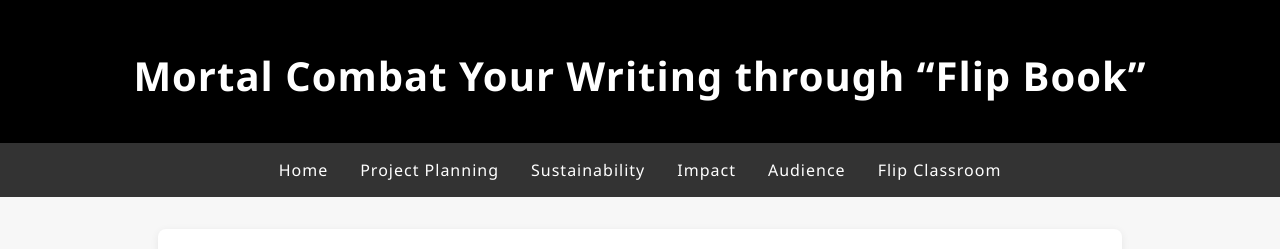
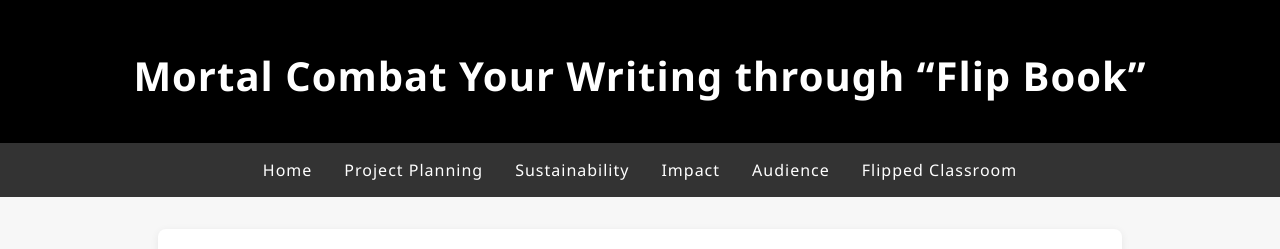
Before and after one commit to Shirley24k/QS-website, a plain HTML site: page index.html in a window 1280 px wide. Shown: the top 249 px of the page. Drawn offline with Linux system fonts and the light colour scheme.

Commit message:
Updated to flipped classroom in nav.html

```diff
--- a/nav.html
+++ b/nav.html
@@ -4,5 +4,5 @@
     <a href="/sustainability.html" id="nav-sustainability">Sustainability</a>
     <a href="/impact.html" id="nav-impact">Impact</a>
     <a href="/audience.html" id="nav-audience">Audience</a>
-    <a href="/flipclassroom.html" id="nav-flipclassroom">Flip Classroom</a>
+    <a href="/flipclassroom.html" id="nav-flipclassroom">Flipped Classroom</a>
 </nav>
```
